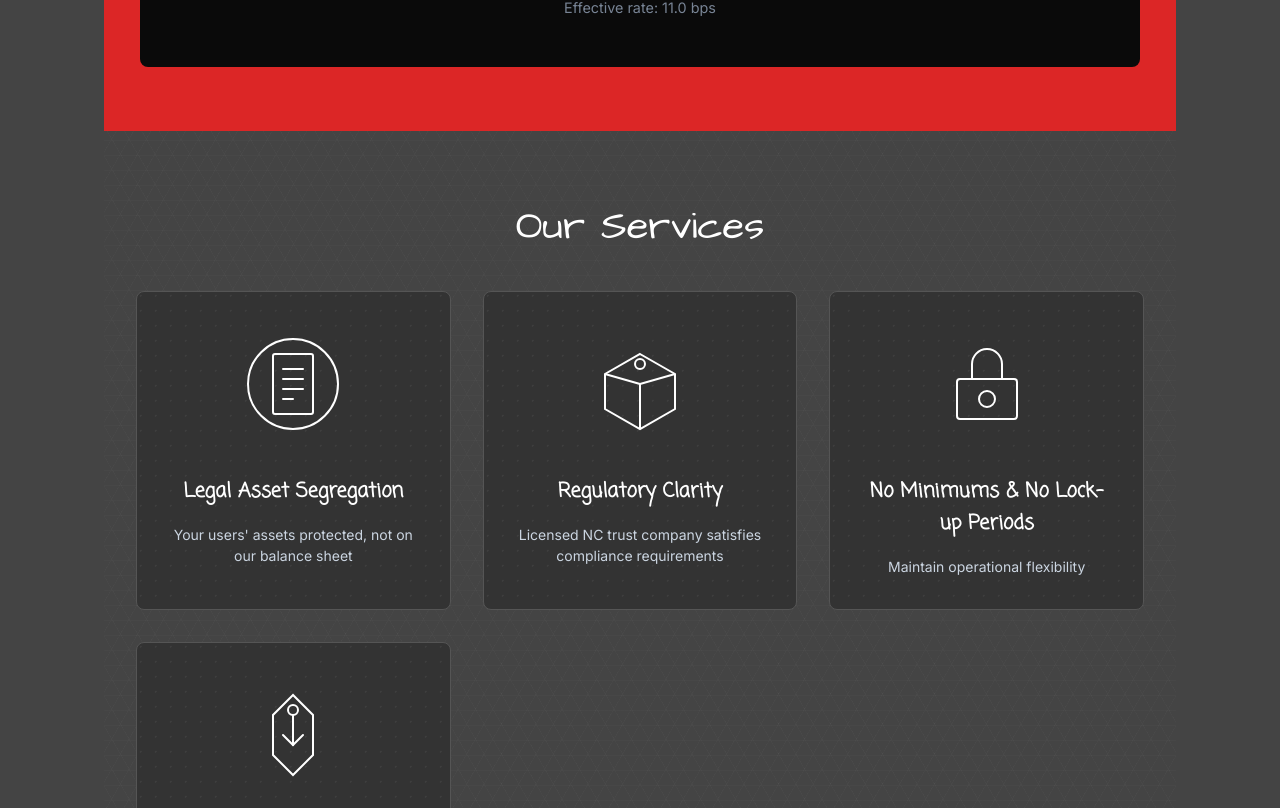
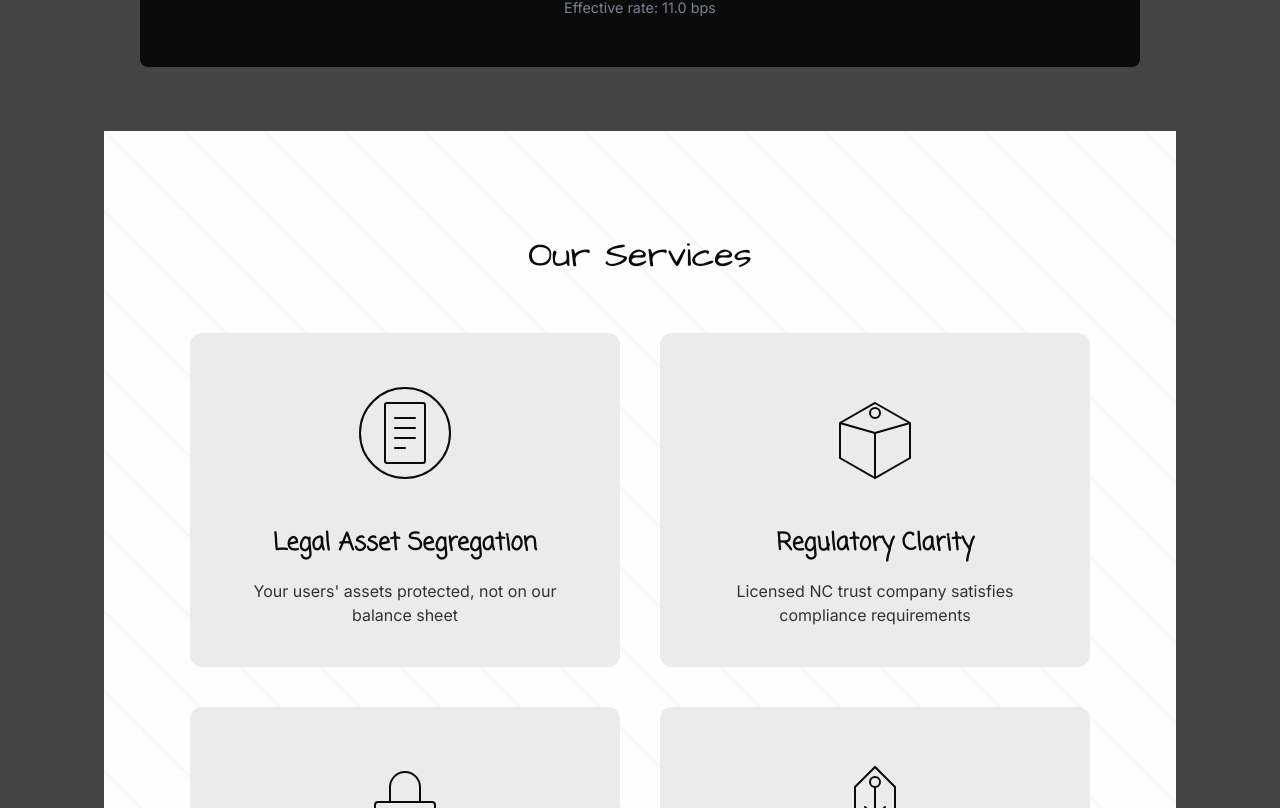
Before and after one commit to klr08/surus-website, a React (Vite) app: page / in a window 1280 px wide. Shown: the part 1272-2080 px from the top of the page. Built offline with nearby package versions, Linux system fonts and the light colour scheme.

Commit message:
Update services section with clean minimal design and remove red accents

```diff
--- a/public/css/fonts.css
+++ b/public/css/fonts.css
@@ -1,13 +1,9 @@
 /* Fonts for Surus Website */
 
 /* Import Google Fonts */
-@import url('https://fonts.googleapis.com/css2?family=Homemade+Apple&family=Architects+Daughter&family=Coming+Soon&family=Inter:wght@300;400;500;600;700&display=swap');
+@import url('https://fonts.googleapis.com/css2?family=Architects+Daughter&family=Coming+Soon&family=Inter:wght@300;400;500;600;700&display=swap');
 
 /* Font Classes */
-.font-main-headline {
-  font-family: 'Homemade Apple', cursive;
-}
-
 .font-section-header {
   font-family: 'Architects Daughter', cursive;
 }
@@ -22,8 +18,8 @@
 
 /* Apply fonts to specific elements */
 .hero-heading {
-  font-family: 'Homemade Apple', cursive;
-  font-weight: 400; /* Homemade Apple works best at normal weight */
+  font-family: 'Architects Daughter', cursive;
+  font-weight: 400;
   letter-spacing: 1px;
 }
 
--- a/public/css/homepage.css
+++ b/public/css/homepage.css
@@ -71,7 +71,7 @@
 }
 
 .cta-button {
-  background-color: #dc2626;
+  background-color: #333;
   color: white;
   border: none;
   padding: 1rem 2rem;
@@ -85,13 +85,13 @@
 }
 
 .cta-button:hover {
-  background-color: #b91c1c;
+  background-color: #222;
 }
 
 /* Pricing Section */
 .pricing-section {
   padding: 4rem 2rem;
-  background-color: #dc2626;
+  background-color: #444;
   color: white;
 }
 
@@ -225,7 +225,7 @@
 }
 
 .calculate-button {
-  background-color: #dc2626;
+  background-color: #333;
   color: white;
   border: none;
   padding: 1rem 2rem;
@@ -239,18 +239,18 @@
 }
 
 .calculate-button:hover {
-  background-color: #b91c1c;
+  background-color: #222;
 }
 
 /* Features Section */
 .features-section {
-  padding: 4rem 2rem;
-  background-color: #444;
+  padding: 6rem 2rem;
+  background-color: #fefefe;
   position: relative;
 }
 
-/* Hexagon Mesh Pattern for Features Section */
-.features-section.hexagon-pattern::before {
+/* Organic Sketch Pattern for Features Section */
+.features-section::before {
   content: '';
   position: absolute;
   top: 0;
@@ -258,9 +258,11 @@
   right: 0;
   bottom: 0;
   background-image:
-    repeating-linear-gradient(0deg, transparent, transparent 14px, rgba(255,255,255,0.03) 15px),
-    repeating-linear-gradient(60deg, transparent, transparent 14px, rgba(255,255,255,0.03) 15px),
-    repeating-linear-gradient(-60deg, transparent, transparent 14px, rgba(255,255,255,0.03) 15px);
+    radial-gradient(circle at 30% 20%, rgba(68,68,68,0.03) 1px, transparent 1px),
+    radial-gradient(circle at 70% 80%, rgba(68,68,68,0.03) 1px, transparent 1px),
+    linear-gradient(45deg, transparent 48%, rgba(68,68,68,0.03) 49%, rgba(68,68,68,0.03) 51%, transparent 52%);
+  background-size: 25px 25px, 35px 35px, 80px 80px;
+  background-position: 0 0, 15px 15px, 0 0;
   pointer-events: none;
   z-index: 1;
 }
@@ -271,47 +273,39 @@
 }
 
 .features-container {
-  max-width: 1200px;
+  max-width: 900px;
   margin: 0 auto;
 }
 
 .features-heading {
   text-align: center;
-  font-size: 2.5rem;
-  margin-bottom: 2rem;
-  color: #ffffff;
+  font-size: 36px;
+  margin-bottom: 3rem;
+  color: #0a0a0a;
+  font-family: 'Architects Daughter', cursive;
+  font-weight: 400;
 }
 
 .features-grid {
   display: grid;
-  grid-template-columns: repeat(auto-fit, minmax(250px, 1fr));
-  gap: 2rem;
+  grid-template-columns: repeat(2, 1fr);
+  gap: 40px;
 }
 
 .feature-card {
-  background-color: #333333;
-  border: 1px solid #555555;
-  border-radius: 8px;
-  padding: 2rem;
+  background-color: #ebebeb;
+  border: none;
+  border-radius: 12px;
+  padding: 40px;
   text-align: center;
   position: relative;
+  z-index: 2;
+  transition: all 0.3s ease;
 }
 
-.feature-card::before {
-  content: '';
-  position: absolute;
-  top: 0;
-  left: 0;
-  right: 0;
-  bottom: 0;
-  background-image:
-    radial-gradient(circle at 25% 25%, rgba(255,255,255,0.03) 1px, transparent 1px),
-    radial-gradient(circle at 75% 75%, rgba(255,255,255,0.03) 1px, transparent 1px);
-  background-size: 15px 15px;
-  background-position: 0 0, 7.5px 7.5px;
-  border-radius: 8px;
-  pointer-events: none;
-  z-index: 1;
+.feature-card:hover {
+  transform: translateY(-5px);
+  box-shadow: 0 10px 30px rgba(0,0,0,0.15);
 }
 
 .feature-card > * {
@@ -344,16 +338,18 @@
 }
 
 .feature-title {
-  font-size: 1.25rem;
+  font-size: 24px;
   font-weight: 600;
   margin-bottom: 1rem;
-  color: white;
+  color: #0a0a0a;
+  font-family: 'Architects Daughter', cursive;
 }
 
 .feature-description {
-  font-size: 0.875rem;
-  color: #cbd5e1;
+  font-size: 16px;
+  color: #333;
   line-height: 1.5;
+  font-family: 'Inter', sans-serif;
 }
 
 /* Testimonials Section */
@@ -507,7 +503,7 @@
 }
 
 .carousel-indicator.active {
-  background-color: #dc2626;
+  background-color: #444;
 }
 
 /* Insights Section */
@@ -571,7 +567,7 @@
 .podcast-episode-number {
   font-size: 0.875rem;
   font-weight: 600;
-  color: #dc2626;
+  color: #444;
   margin-bottom: 0.5rem;
   text-transform: uppercase;
 }
@@ -768,6 +764,7 @@
 
   .features-grid {
     grid-template-columns: 1fr;
+    gap: 20px;
   }
 
   .podcast-grid {
@@ -789,8 +786,8 @@
     background-size: 15px 15px;
   }
 
-  .features-section.hexagon-pattern::before {
-    background-size: 10px 10px;
+  .features-section::before {
+    background-size: 20px 20px, 25px 25px, 60px 60px;
   }
 
   .testimonials-section::before {
--- a/src/components/home/FeaturesSection.tsx
+++ b/src/components/home/FeaturesSection.tsx
@@ -21,39 +21,39 @@
 // SVG icons as React components - redesigned to match the image
 const LegalIcon = () => (
   <svg width="120" height="120" viewBox="0 0 120 120" fill="none" xmlns="http://www.w3.org/2000/svg">
-    <circle cx="60" cy="60" r="45" stroke="white" strokeWidth="2" />
-    <rect x="40" y="30" width="40" height="60" rx="2" stroke="white" strokeWidth="2" />
-    <line x1="50" y1="45" x2="70" y2="45" stroke="white" strokeWidth="2" strokeLinecap="round" />
-    <line x1="50" y1="55" x2="70" y2="55" stroke="white" strokeWidth="2" strokeLinecap="round" />
-    <line x1="50" y1="65" x2="70" y2="65" stroke="white" strokeWidth="2" strokeLinecap="round" />
-    <line x1="50" y1="75" x2="60" y2="75" stroke="white" strokeWidth="2" strokeLinecap="round" />
+    <circle cx="60" cy="60" r="45" stroke="#0a0a0a" strokeWidth="2" />
+    <rect x="40" y="30" width="40" height="60" rx="2" stroke="#0a0a0a" strokeWidth="2" />
+    <line x1="50" y1="45" x2="70" y2="45" stroke="#0a0a0a" strokeWidth="2" strokeLinecap="round" />
+    <line x1="50" y1="55" x2="70" y2="55" stroke="#0a0a0a" strokeWidth="2" strokeLinecap="round" />
+    <line x1="50" y1="65" x2="70" y2="65" stroke="#0a0a0a" strokeWidth="2" strokeLinecap="round" />
+    <line x1="50" y1="75" x2="60" y2="75" stroke="#0a0a0a" strokeWidth="2" strokeLinecap="round" />
   </svg>
 );
 
 const RegulatoryIcon = () => (
   <svg width="120" height="120" viewBox="0 0 120 120" fill="none" xmlns="http://www.w3.org/2000/svg">
-    <path d="M60 30L95 50V85L60 105L25 85V50L60 30Z" stroke="white" strokeWidth="2" fill="none" />
-    <line x1="60" y1="60" x2="60" y2="105" stroke="white" strokeWidth="2" />
-    <line x1="60" y1="60" x2="95" y2="50" stroke="white" strokeWidth="2" />
-    <line x1="60" y1="60" x2="25" y2="50" stroke="white" strokeWidth="2" />
-    <circle cx="60" cy="40" r="5" stroke="white" strokeWidth="2" />
+    <path d="M60 30L95 50V85L60 105L25 85V50L60 30Z" stroke="#0a0a0a" strokeWidth="2" fill="none" />
+    <line x1="60" y1="60" x2="60" y2="105" stroke="#0a0a0a" strokeWidth="2" />
+    <line x1="60" y1="60" x2="95" y2="50" stroke="#0a0a0a" strokeWidth="2" />
+    <line x1="60" y1="60" x2="25" y2="50" stroke="#0a0a0a" strokeWidth="2" />
+    <circle cx="60" cy="40" r="5" stroke="#0a0a0a" strokeWidth="2" />
   </svg>
 );
 
 const LockIcon = () => (
   <svg width="120" height="120" viewBox="0 0 120 120" fill="none" xmlns="http://www.w3.org/2000/svg">
-    <rect x="30" y="55" width="60" height="40" rx="3" stroke="white" strokeWidth="2" />
-    <path d="M45 55V40C45 32.268 51.268 25 60 25C68.732 25 75 32.268 75 40V55" stroke="white" strokeWidth="2" />
-    <circle cx="60" cy="75" r="8" stroke="white" strokeWidth="2" />
+    <rect x="30" y="55" width="60" height="40" rx="3" stroke="#0a0a0a" strokeWidth="2" />
+    <path d="M45 55V40C45 32.268 51.268 25 60 25C68.732 25 75 32.268 75 40V55" stroke="#0a0a0a" strokeWidth="2" />
+    <circle cx="60" cy="75" r="8" stroke="#0a0a0a" strokeWidth="2" />
   </svg>
 );
 
 const RocketIcon = () => (
   <svg width="120" height="120" viewBox="0 0 120 120" fill="none" xmlns="http://www.w3.org/2000/svg">
-    <path d="M60 20L40 40V80L60 100L80 80V40L60 20Z" stroke="white" strokeWidth="2" fill="none" />
-    <path d="M50 60L60 70L70 60" stroke="white" strokeWidth="2" strokeLinecap="round" />
-    <line x1="60" y1="40" x2="60" y2="70" stroke="white" strokeWidth="2" strokeLinecap="round" />
-    <circle cx="60" cy="35" r="5" stroke="white" strokeWidth="2" />
+    <path d="M60 20L40 40V80L60 100L80 80V40L60 20Z" stroke="#0a0a0a" strokeWidth="2" fill="none" />
+    <path d="M50 60L60 70L70 60" stroke="#0a0a0a" strokeWidth="2" strokeLinecap="round" />
+    <line x1="60" y1="40" x2="60" y2="70" stroke="#0a0a0a" strokeWidth="2" strokeLinecap="round" />
+    <circle cx="60" cy="35" r="5" stroke="#0a0a0a" strokeWidth="2" />
   </svg>
 );
 
@@ -82,7 +82,7 @@
   ];
 
   return (
-    <section className="features-section hexagon-pattern">
+    <section className="features-section" id="services">
       <div className="features-container">
         <h2 className="features-heading font-section-header">Our Services</h2>
         <div className="features-grid">
```
